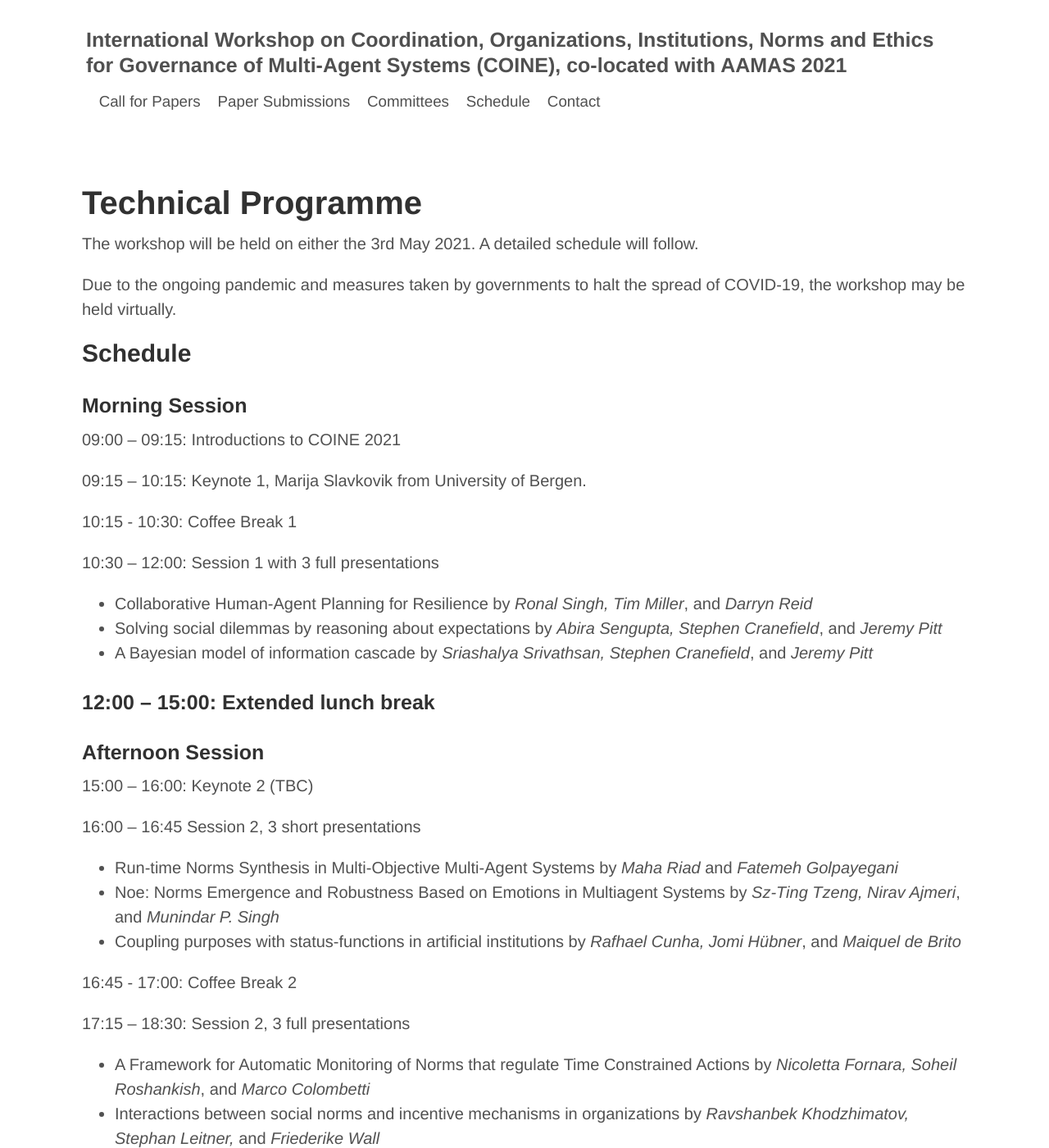
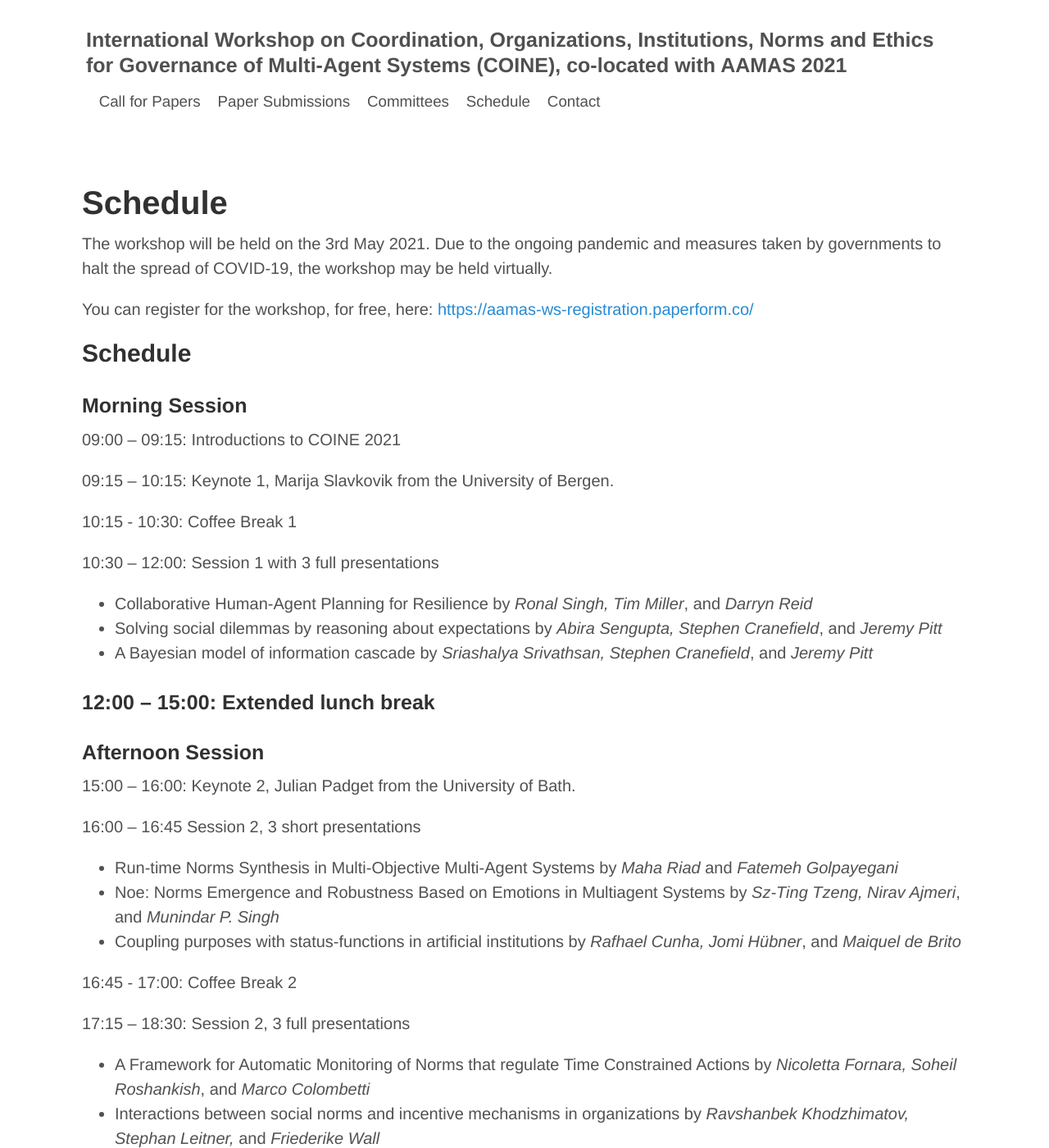
Before and after one commit to jithincheriyan/coine-2022-auckland, a Jekyll site: the page built from technical_programme.md, in a window 1280 px wide and 1400 px high. Shown: the whole window at 82% size. Built offline with Jekyll 4.4.1, drawn with Linux system fonts in a browser that asks for light colours.

Commit message:
Updated the schedule page with the 2nd keynote.

```diff
--- a/technical_programme.md
+++ b/technical_programme.md
@@ -3,11 +3,11 @@ layout: default
 title: COINE
 ---
 
-# Technical Programme
+# Schedule
 
-The workshop will be held on either the 3rd May 2021. A detailed schedule will follow.
+The workshop will be held on the 3rd May 2021. Due to the ongoing pandemic and measures taken by governments to halt the spread of COVID-19, the workshop may be held virtually.
 
-Due to the ongoing pandemic and measures taken by governments to halt the spread of COVID-19, the workshop may be held virtually.
+You can register for the workshop, for free, here: [https://aamas-ws-registration.paperform.co/](https://aamas-ws-registration.paperform.co/)
 
 ## Schedule
 
@@ -16,7 +16,7 @@ Due to the ongoing pandemic and measures taken by governments to halt the spread
 ### Morning Session
 09:00 – 09:15: Introductions to COINE 2021
 
-09:15 – 10:15: Keynote 1, Marija Slavkovik from University of Bergen.
+09:15 – 10:15: Keynote 1, Marija Slavkovik from the University of Bergen.
 
 10:15 - 10:30: Coffee Break 1
 
@@ -28,7 +28,7 @@ Due to the ongoing pandemic and measures taken by governments to halt the spread
 ### 12:00 – 15:00: Extended lunch break
 
 ### Afternoon Session
-15:00 – 16:00: Keynote 2 (TBC)
+15:00 – 16:00: Keynote 2, Julian Padget from the University of Bath.
 
 16:00 – 16:45 Session 2, 3 short presentations
 - Run-time Norms Synthesis in Multi-Objective Multi-Agent Systems by *Maha Riad* and *Fatemeh Golpayegani*
```
